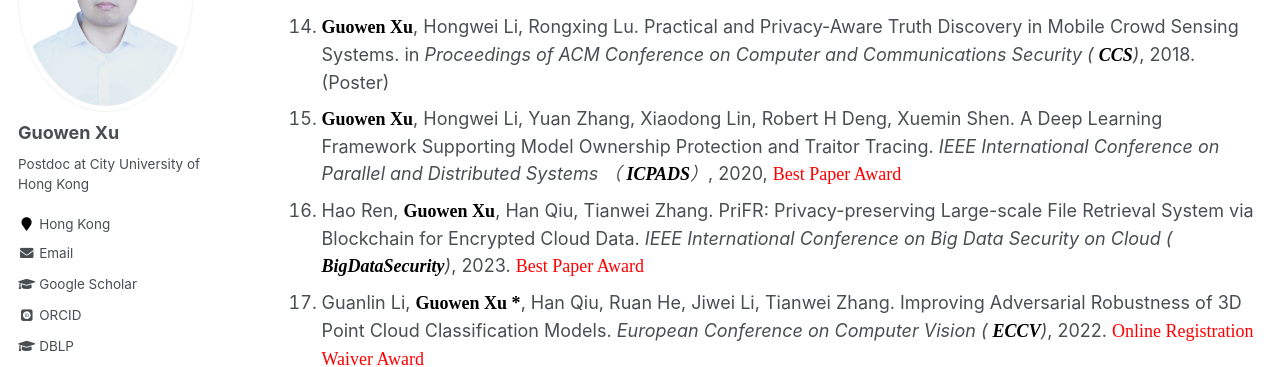
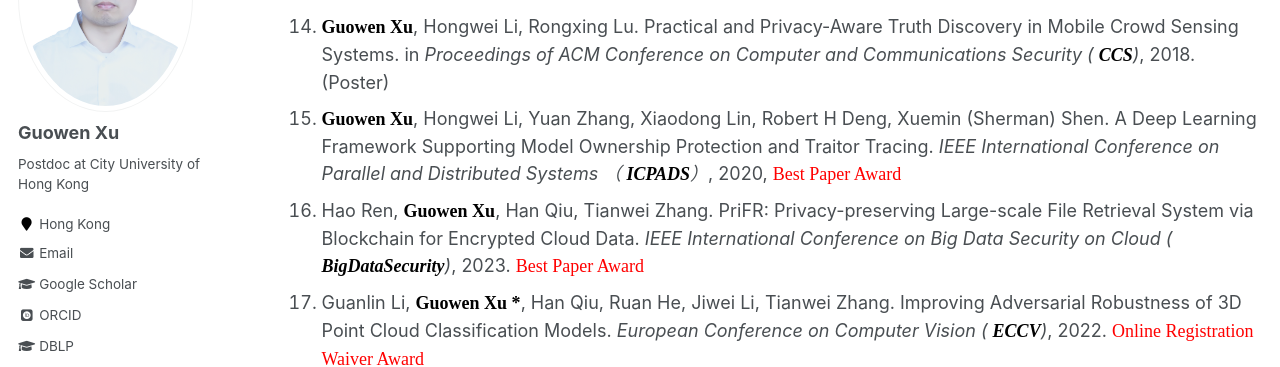
Before and after one commit to Guowen-xu/guowen-xu.github.io, a Jekyll site: the page built from _pages/publications.md, in a window 1280 px wide and 900 px high, scrolled down 1190 px. Shown: the part 152-519 px from the top of the window. Built offline with Jekyll 4.4.1, drawn with Linux system fonts in a browser that asks for light colours; some web fonts are replaced.

Commit message:
Update publications.md

```diff
--- a/_pages/publications.md
+++ b/_pages/publications.md
@@ -28,7 +28,7 @@ You can find my articles on my [Google Scholar](https://scholar.google.com.hk/ci
 12. **<font face="Times New Roman" color=black size=4> Guowen Xu</font>**, Hongwei Li, Hao Ren, Kan Yang，Robert H. Deng. Data Privacy and Security in Deep Learning: Attacks, Solutions and Opportunities. *IEEE Communications Magazine (**<font face="Times New Roman" color=black size=4> Commun Mag</font>**)*, 2019.
 13. **<font face="Times New Roman" color=black size=4> Guowen Xu</font>**, Hongwei Li, Chen Tan, Dongxiao Liu, Kan Yang. Achieving Efficient and Priva-cy-Preserving Truth Discovery in Crowd Sensing Systems. *Computers & Security (**<font face="Times New Roman" color=black size=4> Comput Secur</font>**)*, 2017.
 14. **<font face="Times New Roman" color=black size=4> Guowen Xu</font>**, Hongwei Li, Rongxing Lu. Practical and Privacy-Aware Truth Discovery in Mobile Crowd Sensing Systems. in *Proceedings of ACM  Conference on Computer and Communications Security ( **<font face="Times New Roman" color=black size=4> CCS</font>**)*, 2018. (Poster)
-15. **<font face="Times New Roman" color=black size=4> Guowen Xu</font>**, Hongwei Li, Yuan Zhang, Xiaodong Lin, Robert H Deng, Xuemin Shen. A Deep Learning Framework Supporting Model Ownership Protection and Traitor Tracing. *IEEE International Conference on Parallel and Distributed Systems （ **<font face="Times New Roman" color=black size=4> ICPADS</font>**）*, 2020, <font face="Times New Roman" color=red size=4> Best Paper Award</font>
+15. **<font face="Times New Roman" color=black size=4> Guowen Xu</font>**, Hongwei Li, Yuan Zhang, Xiaodong Lin, Robert H Deng, Xuemin (Sherman) Shen. A Deep Learning Framework Supporting Model Ownership Protection and Traitor Tracing. *IEEE International Conference on Parallel and Distributed Systems （ **<font face="Times New Roman" color=black size=4> ICPADS</font>**）*, 2020, <font face="Times New Roman" color=red size=4> Best Paper Award</font>
 16. Hao Ren, **<font face="Times New Roman" color=black size=4> Guowen Xu</font>**, Han Qiu, Tianwei Zhang. PriFR: Privacy-preserving Large-scale File Retrieval System via Blockchain for Encrypted Cloud Data. *IEEE International Conference on Big Data Security on Cloud ( **<font face="Times New Roman" color=black size=4> BigDataSecurity</font>**)*, 2023. <font face="Times New Roman" color=red size=4> Best Paper Award</font>
 17. Guanlin Li, **<font face="Times New Roman" color=black size=4> Guowen Xu *</font>**, Han Qiu, Ruan He, Jiwei Li,  Tianwei Zhang. Improving Adversarial Robustness of 3D Point Cloud Classification Models.  *European Conference on Computer Vision ( **<font face="Times New Roman" color=black size=4>ECCV</font>**)*, 2022. <font face="Times New Roman" color=red size=4>  Online Registration Waiver Award</font>
 18. Guanlin Li, **<font face="Times New Roman" color=black size=4> Guowen Xu *</font>**, Shangwei Guo, Han Qiu, Jiwei Li, Tianwei Zhang. Extracting Robust Models with Uncertain Examples. *International Conference on Learning Representations  ( **<font face="Times New Roman" color=black size=4> ICLR</font>**)* 2023.
```
